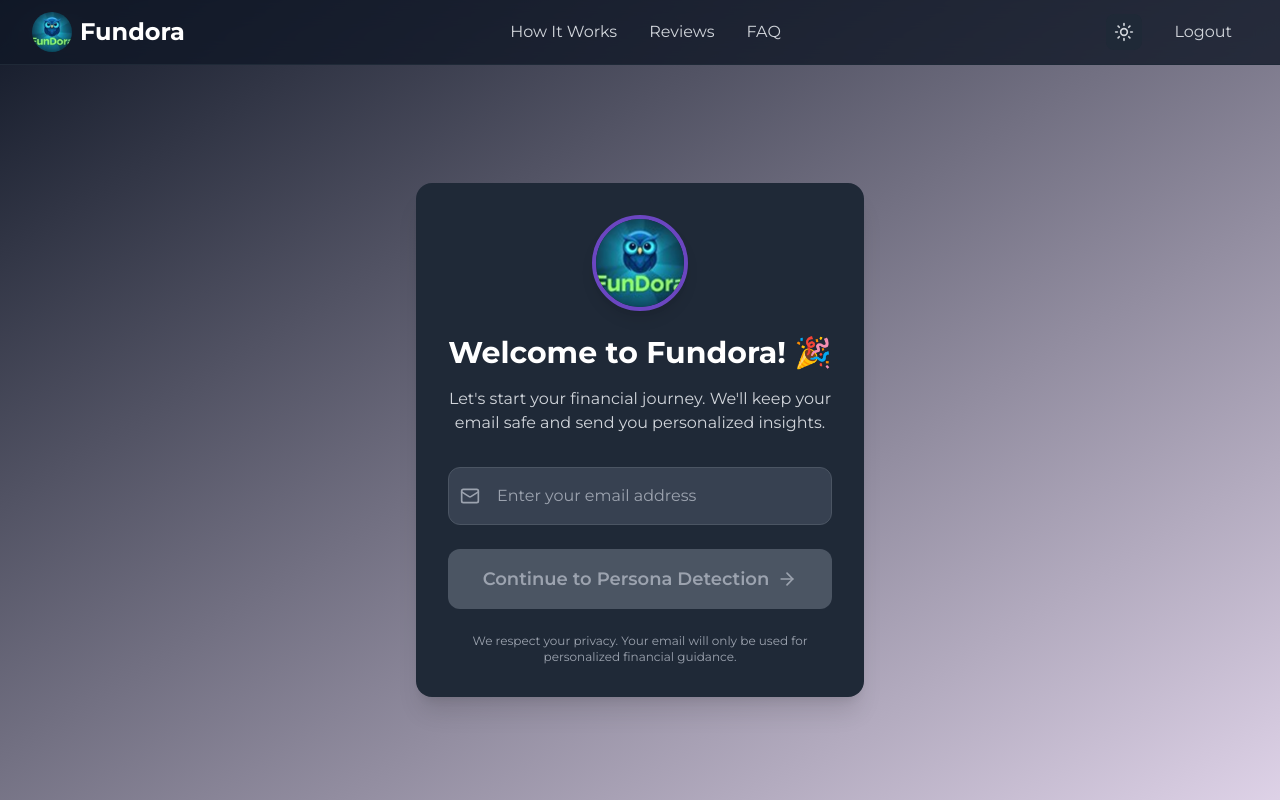
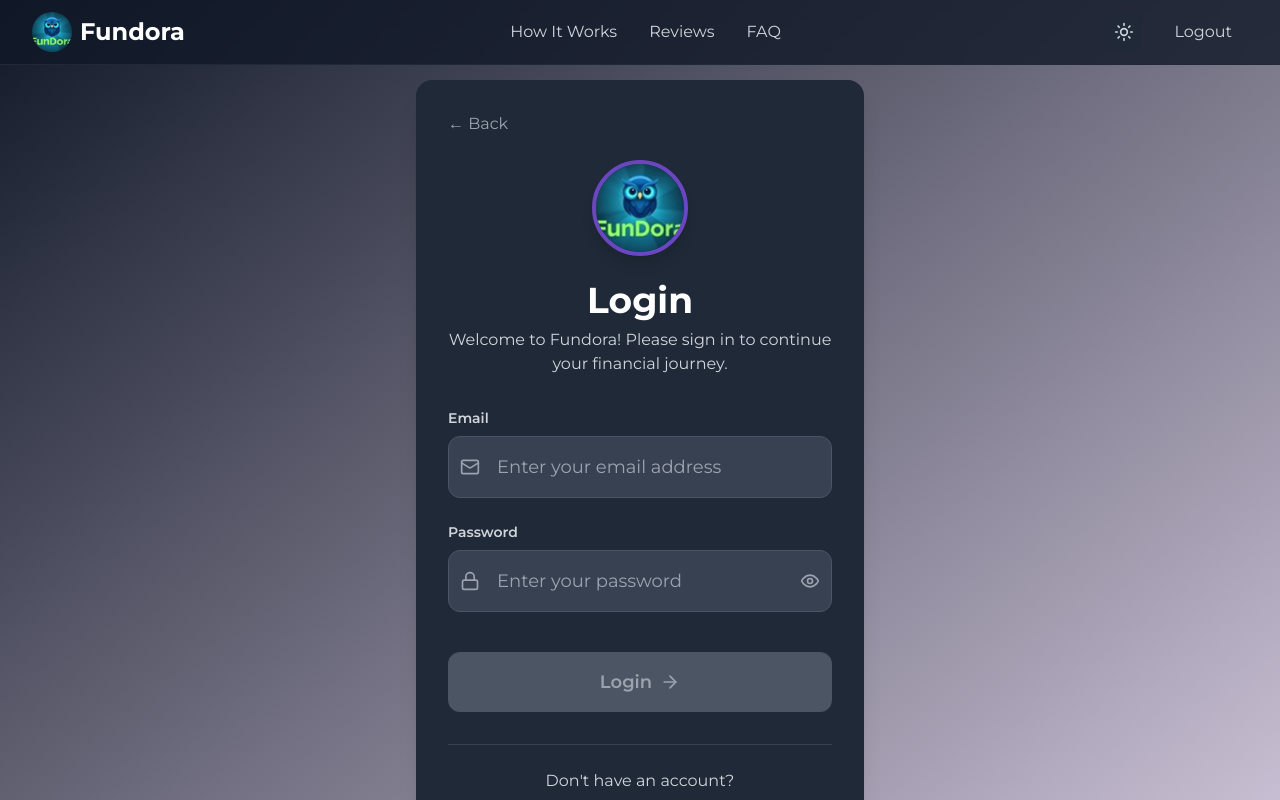
Before and after one commit to jagjitsinghsebi/MVP_Fundora_JSS, a React (Vite) app: page / in a window 1280 px wide. Both pictures are taken after a click on the button "Let's Get Financially Wise". Shown: the top 800 px of the page. Built offline with nearby package versions, Linux system fonts and the light colour scheme.

Commit message:
Create Login Page with Email/Password and Signup

```diff
--- a/src/components/EmailCapture.tsx
+++ b/src/components/EmailCapture.tsx
@@ -1,5 +1,5 @@
 import React, { useState } from 'react';
-import { Mail, ArrowRight } from 'lucide-react';
+import { Mail, Lock, ArrowRight, Eye, EyeOff } from 'lucide-react';
 import Header from './Header';
 
 interface EmailCaptureProps {
@@ -11,20 +11,39 @@ interface EmailCaptureProps {
 
 const EmailCapture: React.FC<EmailCaptureProps> = ({ darkMode, toggleDarkMode, onEmailSubmit, onBack }) => {
   const [email, setEmail] = useState('');
-  const [isValid, setIsValid] = useState(false);
+  const [password, setPassword] = useState('');
+  const [showPassword, setShowPassword] = useState(false);
+  const [isLogin, setIsLogin] = useState(true);
+  const [isEmailValid, setIsEmailValid] = useState(false);
+  const [isPasswordValid, setIsPasswordValid] = useState(false);
 
   const handleEmailChange = (e: React.ChangeEvent<HTMLInputElement>) => {
     const value = e.target.value;
     setEmail(value);
-    setIsValid(value.includes('@') && value.includes('.'));
+    setIsEmailValid(value.includes('@') && value.includes('.'));
+  };
+
+  const handlePasswordChange = (e: React.ChangeEvent<HTMLInputElement>) => {
+    const value = e.target.value;
+    setPassword(value);
+    setIsPasswordValid(value.length >= 6);
   };
 
   const handleSubmit = (e: React.FormEvent) => {
     e.preventDefault();
-    if (isValid) {
+    if (isEmailValid && isPasswordValid) {
+      // For now, just proceed with email (you can add actual authentication later)
       onEmailSubmit(email);
     }
   };
+
+  const handleContinueToPersona = () => {
+    if (email) {
+      onEmailSubmit(email);
+    }
+  };
+
+  const isFormValid = isEmailValid && isPasswordValid;
 
   return (
     <div className="min-h-screen bg-gradient-to-br from-purple-50 to-orange-50 dark:from-gray-900 dark:to-purple-900/20">
@@ -32,60 +51,131 @@ const EmailCapture: React.FC<EmailCaptureProps> = ({ darkMode, toggleDarkMode, o
 
       <div className="pt-20 flex items-center justify-center min-h-screen px-4">
         <div className="max-w-md w-full">
-          <div className="bg-white dark:bg-gray-800 rounded-2xl shadow-xl p-8 text-center">
+          <div className="bg-white dark:bg-gray-800 rounded-2xl shadow-xl p-8">
             <button
               onClick={onBack}
-              className="absolute top-4 left-4 text-gray-500 hover:text-gray-700 dark:text-gray-400 dark:hover:text-gray-200"
+              className="mb-6 text-gray-500 hover:text-gray-700 dark:text-gray-400 dark:hover:text-gray-200 transition-colors"
             >
               ← Back
             </button>
 
             {/* Owl Mascot */}
-            <div className="mb-6">
+            <div className="text-center mb-8">
               <img
                 src="/Fundora Owl.jpg"
                 alt="Fundora Owl"
-                className="w-24 h-24 mx-auto rounded-full shadow-lg border-4 border-purple-100 dark:border-purple-800 object-cover"
+                className="w-24 h-24 mx-auto rounded-full shadow-lg border-4 border-purple-100 dark:border-purple-800 object-cover mb-6"
               />
+
+              <h1 className="text-4xl font-bold text-gray-900 dark:text-white mb-2">
+                Login
+              </h1>
+
+              <p className="text-gray-600 dark:text-gray-300">
+                Welcome to Fundora! Please sign in to continue your financial journey.
+              </p>
             </div>
 
-            <h2 className="text-3xl font-bold text-gray-900 dark:text-white mb-4">
-              Welcome to Fundora! 🎉
-            </h2>
-
-            <p className="text-gray-600 dark:text-gray-300 mb-8">
-              Let's start your financial journey. We'll keep your email safe and send you personalized insights.
-            </p>
-
             <form onSubmit={handleSubmit} className="space-y-6">
+              {/* Email Field */}
+              <div>
+                <label htmlFor="email" className="block text-sm font-semibold text-gray-700 dark:text-gray-300 mb-2">
+                  Email
+                </label>
                 <div className="relative">
                   <Mail className="absolute left-3 top-1/2 transform -translate-y-1/2 text-gray-400 w-5 h-5" />
                   <input
+                    id="email"
                     type="email"
                     value={email}
                     onChange={handleEmailChange}
                     placeholder="Enter your email address"
-                  className="w-full pl-12 pr-4 py-4 border border-gray-300 dark:border-gray-600 rounded-xl bg-white dark:bg-gray-700 text-gray-900 dark:text-white placeholder-gray-500 dark:placeholder-gray-400 focus:ring-2 focus:ring-purple-500 focus:border-transparent transition-all"
+                    className="w-full pl-12 pr-4 py-4 border border-gray-300 dark:border-gray-600 rounded-xl bg-white dark:bg-gray-700 text-gray-900 dark:text-white placeholder-gray-500 dark:placeholder-gray-400 focus:ring-2 focus:ring-purple-500 focus:border-transparent transition-all text-lg"
                     required
                   />
                 </div>
+              </div>
 
+              {/* Password Field */}
+              <div>
+                <label htmlFor="password" className="block text-sm font-semibold text-gray-700 dark:text-gray-300 mb-2">
+                  Password
+                </label>
+                <div className="relative">
+                  <Lock className="absolute left-3 top-1/2 transform -translate-y-1/2 text-gray-400 w-5 h-5" />
+                  <input
+                    id="password"
+                    type={showPassword ? 'text' : 'password'}
+                    value={password}
+                    onChange={handlePasswordChange}
+                    placeholder="Enter your password"
+                    className="w-full pl-12 pr-12 py-4 border border-gray-300 dark:border-gray-600 rounded-xl bg-white dark:bg-gray-700 text-gray-900 dark:text-white placeholder-gray-500 dark:placeholder-gray-400 focus:ring-2 focus:ring-purple-500 focus:border-transparent transition-all text-lg"
+                    required
+                  />
+                  <button
+                    type="button"
+                    onClick={() => setShowPassword(!showPassword)}
+                    className="absolute right-3 top-1/2 transform -translate-y-1/2 text-gray-400 hover:text-gray-600 dark:hover:text-gray-300"
+                  >
+                    {showPassword ? <EyeOff className="w-5 h-5" /> : <Eye className="w-5 h-5" />}
+                  </button>
+                </div>
+              </div>
+
+              {/* Login Button */}
+              <div className="pt-4">
                 <button
                   type="submit"
-                disabled={!isValid}
+                  disabled={!isFormValid}
                   className={`w-full py-4 rounded-xl font-semibold text-lg transition-all duration-300 flex items-center justify-center space-x-2 ${
-                  isValid
+                    isFormValid
                       ? 'bg-gradient-to-r from-purple-600 to-orange-500 text-white hover:from-purple-700 hover:to-orange-600 transform hover:scale-105 shadow-lg'
                       : 'bg-gray-300 dark:bg-gray-600 text-gray-500 dark:text-gray-400 cursor-not-allowed'
                   }`}
                 >
-                <span>Continue to Persona Detection</span>
+                  <span>Login</span>
                   <ArrowRight className="w-5 h-5" />
                 </button>
+              </div>
             </form>
 
-            <p className="text-xs text-gray-500 dark:text-gray-400 mt-6">
-              We respect your privacy. Your email will only be used for personalized financial guidance.
+            {/* Sign Up Section */}
+            <div className="mt-8 pt-6 border-t border-gray-200 dark:border-gray-700">
+              <div className="text-center">
+                <p className="text-gray-600 dark:text-gray-300 mb-4">
+                  Don't have an account?
+                </p>
+                <button
+                  onClick={() => setIsLogin(!isLogin)}
+                  className="text-purple-600 dark:text-purple-400 font-semibold hover:text-purple-700 dark:hover:text-purple-300 transition-colors"
+                >
+                  Sign Up
+                </button>
+              </div>
+            </div>
+
+            {/* Continue to Persona Detection */}
+            <div className="mt-6 pt-4 border-t border-gray-200 dark:border-gray-700">
+              <div className="text-center">
+                <p className="text-sm text-gray-500 dark:text-gray-400 mb-3">
+                  Or skip login for now
+                </p>
+                <button
+                  onClick={handleContinueToPersona}
+                  disabled={!email}
+                  className={`px-6 py-2 rounded-lg font-medium transition-all ${
+                    email
+                      ? 'bg-gray-100 dark:bg-gray-700 text-gray-700 dark:text-gray-300 hover:bg-gray-200 dark:hover:bg-gray-600'
+                      : 'bg-gray-100 dark:bg-gray-700 text-gray-400 dark:text-gray-500 cursor-not-allowed'
+                  }`}
+                >
+                  Continue to Persona Detection
+                </button>
+              </div>
+            </div>
+
+            <p className="text-xs text-gray-500 dark:text-gray-400 mt-6 text-center">
+              We respect your privacy. Your data is secure and encrypted.
             </p>
           </div>
         </div>
```
Lines whose indentation alone changed are shown as unchanged.
